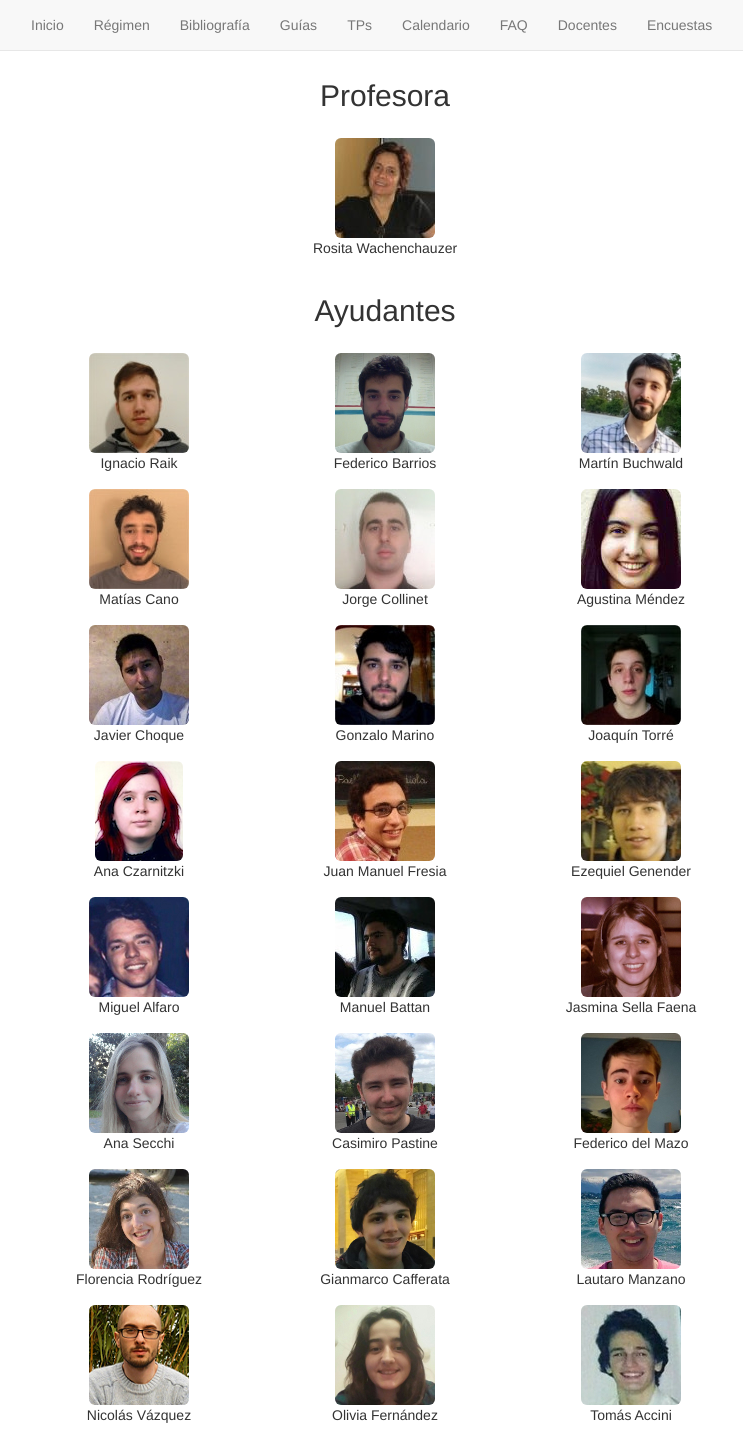
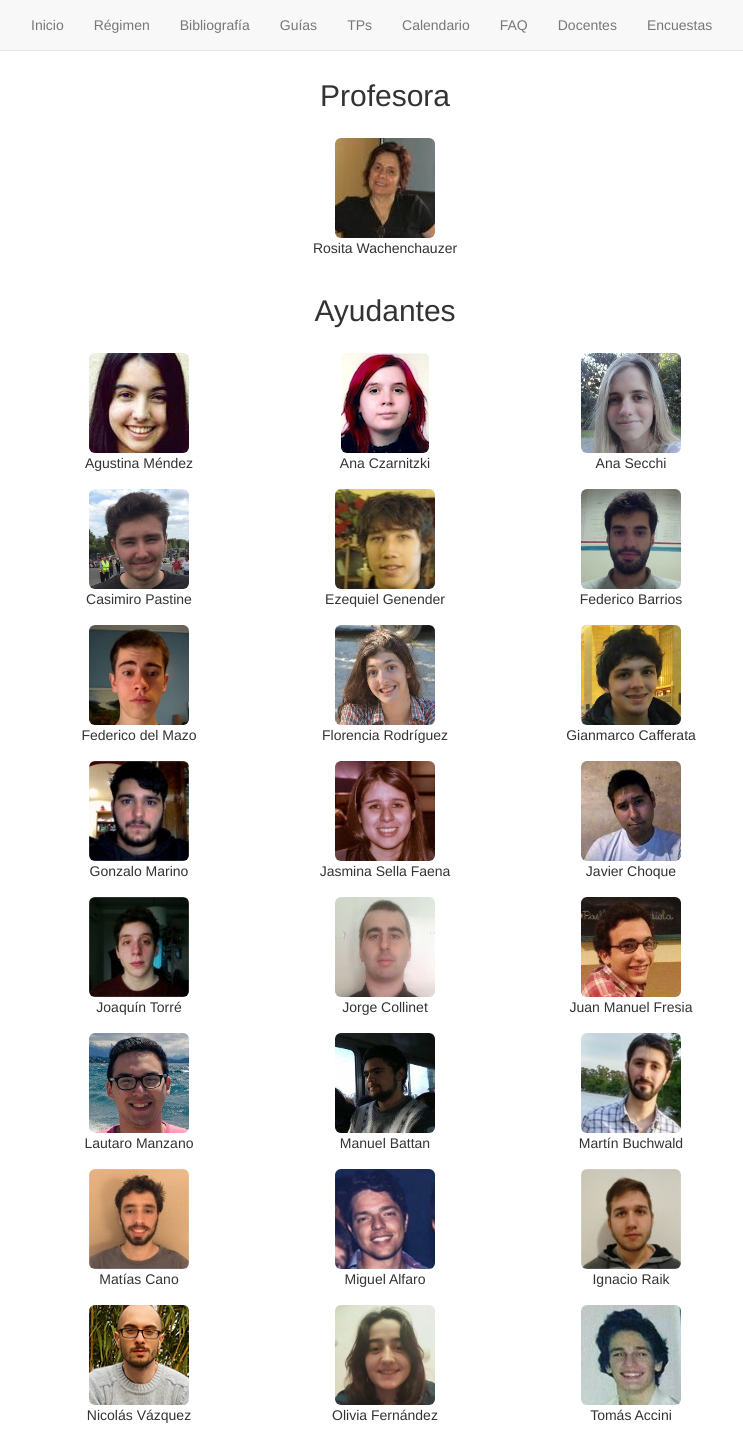
Before and after one commit to algoritmos-rw/algoritmos, a Jekyll site: the page built from static/07_docentes.md, in a window 1280 px wide. Shown: the whole page, without its empty margins (255-998 px from the left). Built offline with Jekyll 4.4.1, drawn with Linux system fonts in a browser that asks for light colours.

Commit message:
Automatizada tabla de docentes (#31)
* Automatizada tabla de docentes

* Agregado un YAML de Docentes

```diff
--- a/static/07_docentes.md
+++ b/static/07_docentes.md
@@ -31,124 +31,12 @@
     <td></td>
   </tr>
 
-  <tr>
+{% for ayudante in site.data.docentes.ayudantes %}
+    <p hidden>{% increment counter %}</p>
+    {% assign mod = counter | minus:1 | modulo:3 %}
+    {% if mod == 0 %}<tr>{% endif %}
     <td>
-      <img src="../assets/img/docentes/nachor.jpg" title="Ignacio Raik" alt="Ignacio Raik" class="center-block img-rounded img-responsive">
-      <span class="hidden-xxs">Ignacio Raik</span>
+        <img src="{{site.baseurl}}{{ayudante.foto}}" title="{{ayudante.nombre}}" alt="{{ayudante.nombre}}" class="center-block img-rounded img-responsive" />
+        <span class="hidden-xxs">{{ayudante.nombre}}</span>
     </td>
-    <td>
-      <img src="../assets/img/docentes/fedeb.png" title="Federico Barrios" alt="Federico Barrios" class="center-block img-rounded img-responsive">
-      <span class="hidden-xxs">Federico Barrios</span>
-    </td>
-    <td>
-      <img src="../assets/img/docentes/martinb.jpg" title="Martín Buchwald" alt="Martín Buchwald" class="center-block img-rounded img-responsive">
-      <span class="hidden-xxs">Martín Buchwald</span>
-    </td>
-  </tr>
-
-  <tr>
-    <td>
-      <img src="../assets/img/docentes/matic.jpg" title="Matías Cano" alt="Matías Cano" class="center-block img-rounded img-responsive">
-      <span class="hidden-xxs">Matías Cano</span>
-    </td>
-    <td>
-      <img src="../assets/img/docentes/jorgec.jpg" title="Jorge Collinet" alt="Jorge Collinet" class="center-block img-rounded img-responsive">
-      <span class="hidden-xxs">Jorge Collinet</span>
-    </td>
-    <td>
-      <img src="../assets/img/docentes/agusm.png" title="Agustina Méndez" alt="Agustina Méndez" class="center-block img-rounded img-responsive">
-      <span class="hidden-xxs">Agustina Méndez</span>
-    </td>
-  </tr>
-
-  <tr>
-    <td>
-      <img src="../assets/img/docentes/javic.jpg" title="Javier Choque" alt="Javier Choque" class="center-block img-rounded img-responsive">
-      <span class="hidden-xxs">Javier Choque</span>
-    </td>
-    <td>
-      <img src="../assets/img/docentes/gonzam.jpg" title="Gonzalo Marino" alt="Gonzalo Marino" class="center-block img-rounded img-responsive">
-      <span class="hidden-xxs">Gonzalo Marino</span>
-    </td>
-    <td>
-      <img src="../assets/img/docentes/joaquint.jpg" title="Joaquín Torré" alt="Joaquín Torré" class="center-block img-rounded img-responsive">
-      <span class="hidden-xxs">Joaquín Torré</span>
-    </td>
-  </tr>
-
-  <tr>
-    <td>
-      <img src="../assets/img/docentes/anac.png" title="Ana Czarnitzki" alt="Ana Czarnitzki" class="center-block img-rounded img-responsive">
-      <span class="hidden-xxs">Ana Czarnitzki</span>
-    </td>
-    <td>
-      <img src="../assets/img/docentes/juanmaf.jpg" title="Juan Manuel Fresia" alt="Juan Manuel Fresia" class="center-block img-rounded img-responsive">
-      <span class="hidden-xxs">Juan Manuel Fresia</span>
-    </td>
-    <td>
-      <img src="../assets/img/docentes/ezeg.jpg" title="Ezequiel Genender" alt="Ezequiel Genender" class="center-block img-rounded img-responsive">
-      <span class="hidden-xxs">Ezequiel Genender</span>
-    </td>
-  </tr>
-
-  <tr>
-    <td>
-      <img src="../assets/img/docentes/miguela.png" title="Miguel Alfaro" alt="Miguel Alfaro" class="center-block img-rounded img-responsive">
-      <span class="hidden-xxs">Miguel Alfaro</span>
-    </td>
-    <td>
-      <img src="../assets/img/docentes/manub.jpg" title="Manuel Battan" alt="Manuel Battan" class="center-block img-rounded img-responsive">
-      <span class="hidden-xxs">Manuel Battan</span>
-    </td>
-    <td>
-      <img src="../assets/img/docentes/jasminasf.jpg" title="Jasmina Sella Faena" alt="Jasmina Sella Faena" class="center-block img-rounded img-responsive">
-      <span class="hidden-xxs">Jasmina Sella Faena</span>
-    </td>
-  </tr>
-
-  <tr>
-    <td>
-      <img src="../assets/img/docentes/anas.jpg" title="Ana Secchi" alt="Ana Secchi" class="center-block img-rounded img-responsive">
-      <span class="hidden-xxs">Ana Secchi</span>
-    </td>
-    <td>
-      <img src="../assets/img/docentes/casimirop.jpg" title="Casimiro Pastine" alt="Casimiro Pastine" class="center-block img-rounded img-responsive">
-      <span class="hidden-xxs">Casimiro Pastine</span>
-    </td>
-    <td>
-      <img src="../assets/img/docentes/fededm.jpg" title="Federico del Mazo" alt="Federico del Mazo" class="center-block img-rounded img-responsive">
-      <span class="hidden-xxs">Federico del Mazo</span>
-    </td>
-  </tr>
-
-  <tr>
-    <td>
-      <img src="../assets/img/docentes/florr.png" title="Florencia Rodríguez" alt="Florencia Rodríguez" class="center-block img-rounded img-responsive">
-      <span class="hidden-xxs">Florencia Rodríguez</span>
-    </td>
-    <td>
-      <img src="../assets/img/docentes/gianc.jpg" title="Gianmarco Cafferata" alt="Gianmarco Cafferata" class="center-block img-rounded img-responsive">
-      <span class="hidden-xxs">Gianmarco Cafferata</span>
-    </td>
-    <td>
-      <img src="../assets/img/docentes/lautarom.jpg" title="Lautaro Manzano" alt="Lautaro Manzano" class="center-block img-rounded img-responsive">
-      <span class="hidden-xxs">Lautaro Manzano</span>
-    </td>
-  </tr>
-
-  <tr>
-    <td>
-      <img src="../assets/img/docentes/nicolasv.png" title="Nicolás Vázquez" alt="Nicolás Vázquez" class="center-block img-rounded img-responsive">
-      <span class="hidden-xxs">Nicolás Vázquez</span>
-    </td>
-    <td>
-      <img src="../assets/img/docentes/olif.jpg" title="Olivia Fernández" alt="Olivia Fernández" class="center-block img-rounded img-responsive">
-      <span class="hidden-xxs">Olivia Fernández</span>
-    </td>
-    <td>
-      <img src="../assets/img/docentes/tomasa.jpg" title="Tomás Accini" alt="Tomás Accini" class="center-block img-rounded img-responsive">
-      <span class="hidden-xxs">Tomás Accini</span>
-    </td>
-  </tr>
-
-</table>
+{% endfor %}
```
Also changed, not shown: _data/docentes.yml (added, +76 -0 lines).
